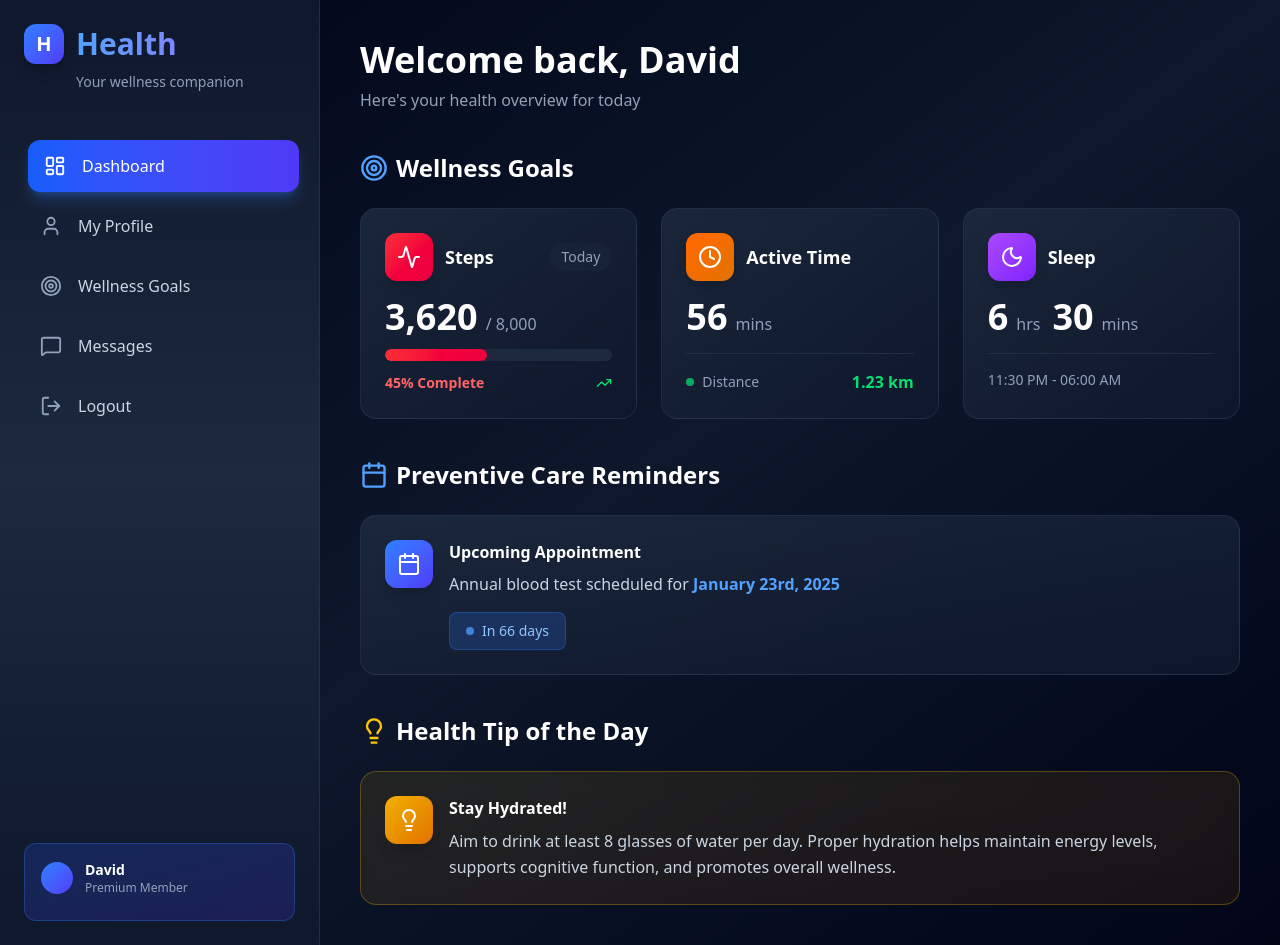
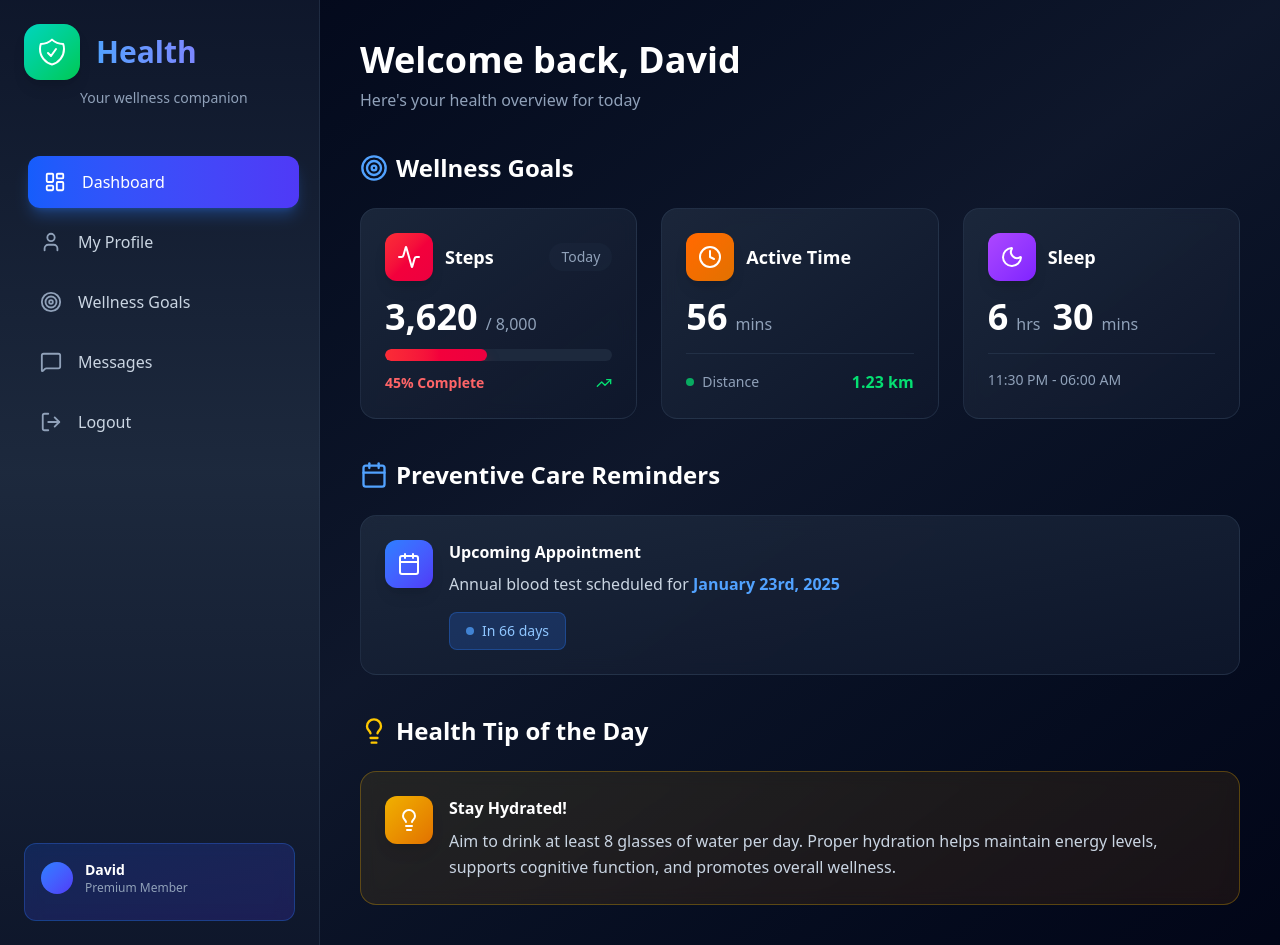
Before and after one commit to chhavi-dhiman21/HCLdeploy, a React (Vite) app in the folder frontend/: page /dashboard in a window 1280 px wide. Built offline with nearby package versions, Linux system fonts and the light colour scheme; no server answers.

Commit message:
chnaged the login form

```diff
--- a/frontend/src/components/LoginForm.jsx
+++ b/frontend/src/components/LoginForm.jsx
@@ -25,7 +25,7 @@ const LoginForm = () => {
       setSuccess('Login Successful! Redirecting...');
       console.log('Login successful:', data);
 
-      // You would typically redirect here, e.g.:
+
       // setTimeout(() => router.push('/dashboard'), 1000);
 
     } catch (err) {
@@ -72,7 +72,7 @@ const LoginForm = () => {
               id="username"
               placeholder="Username"
               value={username}
-              onChange={(e) => setUsername(e.targe.value)}
+              onChange={(e) => setUsername(e.target.value)}
               required
               className="w-full pl-10 pr-3 py-3 bg-[#0a1628] border border-gray-700 rounded-md text-white placeholder-gray-500 focus:outline-none focus:ring-2 focus:ring-teal-400 focus:border-teal-400"
             />
--- a/frontend/src/pages/Dashboard.jsx
+++ b/frontend/src/pages/Dashboard.jsx
@@ -1,6 +1,6 @@
 import React, { useState } from 'react';
 import { LayoutDashboard, User, Target, MessageSquare, LogOut, Menu, X, TrendingUp, Clock, Moon, Calendar, Lightbulb, Activity } from 'lucide-react';
-
+import { ShieldCheckIcon } from '@heroicons/react/24/outline';
 const Sidebar = () => {
   const [activeItem, setActiveItem] = useState('Dashboard');
   const [isMobileOpen, setIsMobileOpen] = useState(false);
@@ -43,16 +43,19 @@ const Sidebar = () => {
         `}
       >
 <div className="mb-12">
-          <div className="flex items-center gap-3 mb-2">
-            <div className="w-10 h-10 bg-gradient-to-br from-blue-500 to-indigo-600 rounded-xl flex items-center justify-center shadow-lg">
-              <span className="text-xl font-bold">H</span>
+  <div className="flex items-center gap-4 mb-2">
+    <div className="w-14 h-14 bg-gradient-to-br from-teal-400 to-green-500 rounded-2xl flex items-center justify-center shadow-lg">
+      <ShieldCheckIcon className="w-8 h-8 text-white" />
     </div>
+
     <h1 className="text-3xl font-bold bg-gradient-to-r from-blue-400 to-indigo-400 bg-clip-text text-transparent">
       Health
     </h1>
   </div>
-          <p className="text-slate-400 text-sm ml-13">Your wellness companion</p>
+
+  <p className="text-slate-400 text-sm ml-14">Your wellness companion</p>
 </div>
+
 
         <nav className="flex-1">
           <ul className="space-y-2">
```
Lines whose indentation alone changed are shown as unchanged.
